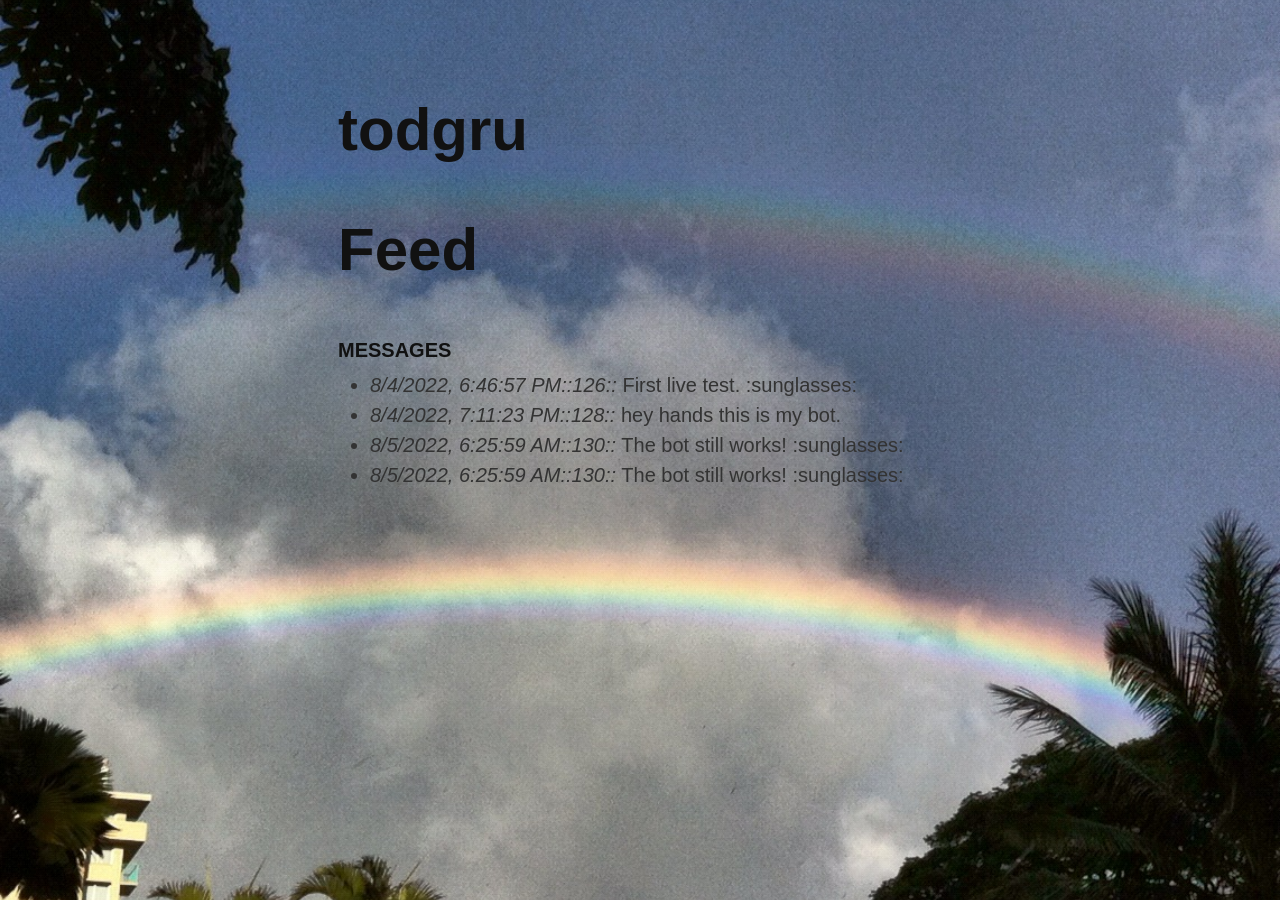
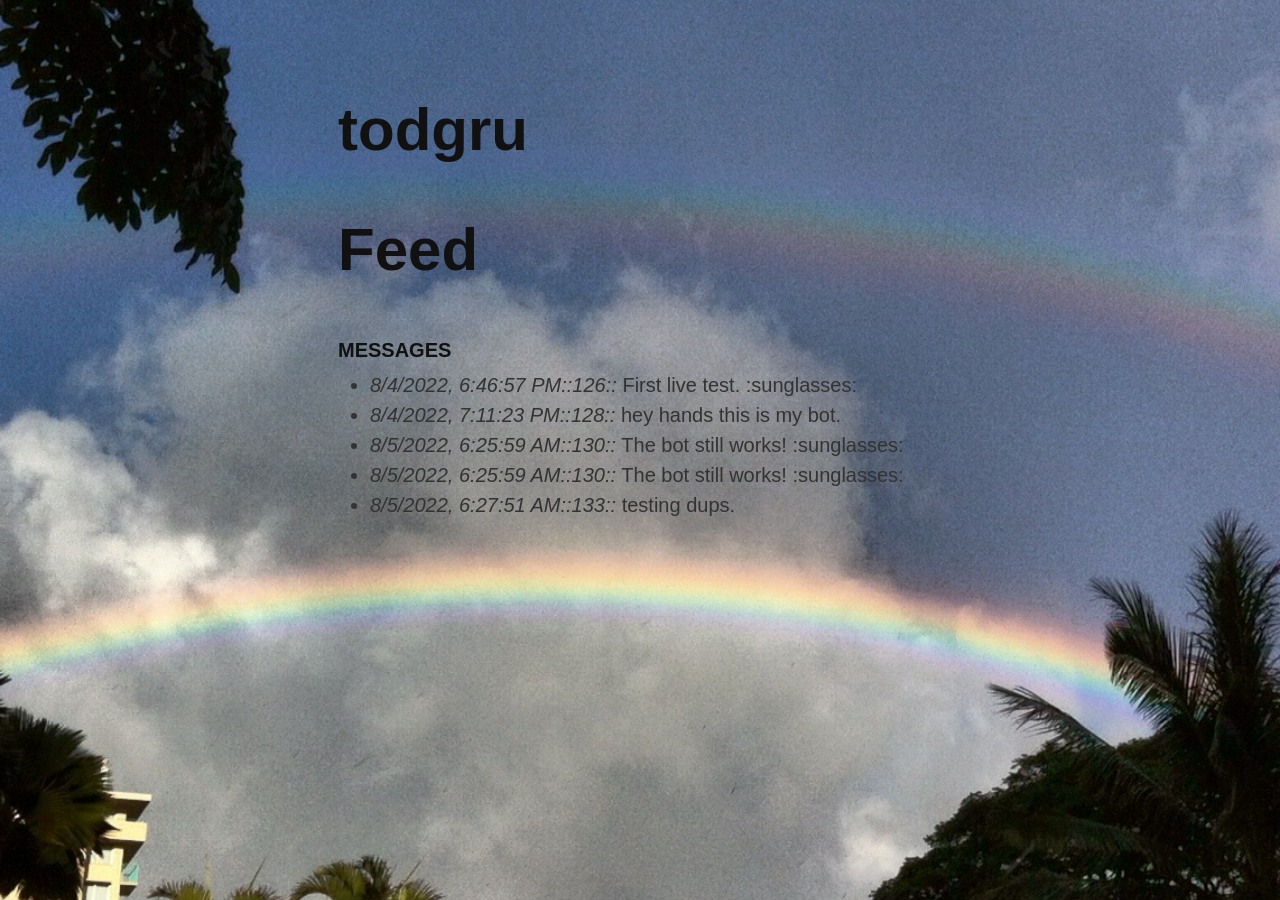
Before and after one commit to todgru/todgru.github.io, a Jekyll site: the page built from feed/index.md, in a window 1280 px wide. Built offline with Jekyll 4.4.1, drawn with Linux system fonts in a browser that asks for light colours; our own code applies the rules of GitHub Pages for plain Markdown files.

Commit message:
todgrubot: automated feed update

```diff
--- a/feed/index.md
+++ b/feed/index.md
@@ -5,3 +5,4 @@
 * _8/4/2022, 7:11:23 PM::128::_ hey hands this is my bot.
 * _8/5/2022, 6:25:59 AM::130::_ The bot still works! :sunglasses:
 * _8/5/2022, 6:25:59 AM::130::_ The bot still works! :sunglasses:
+* _8/5/2022, 6:27:51 AM::133::_ testing dups.
```
